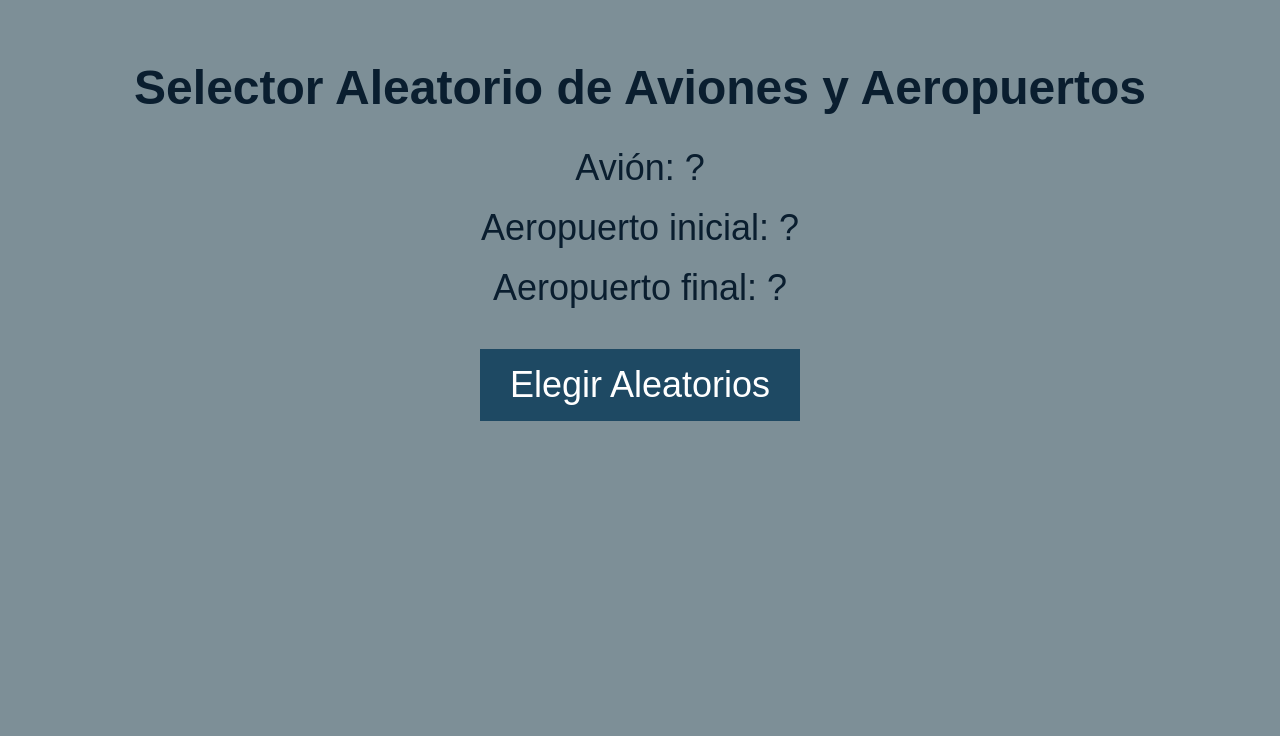
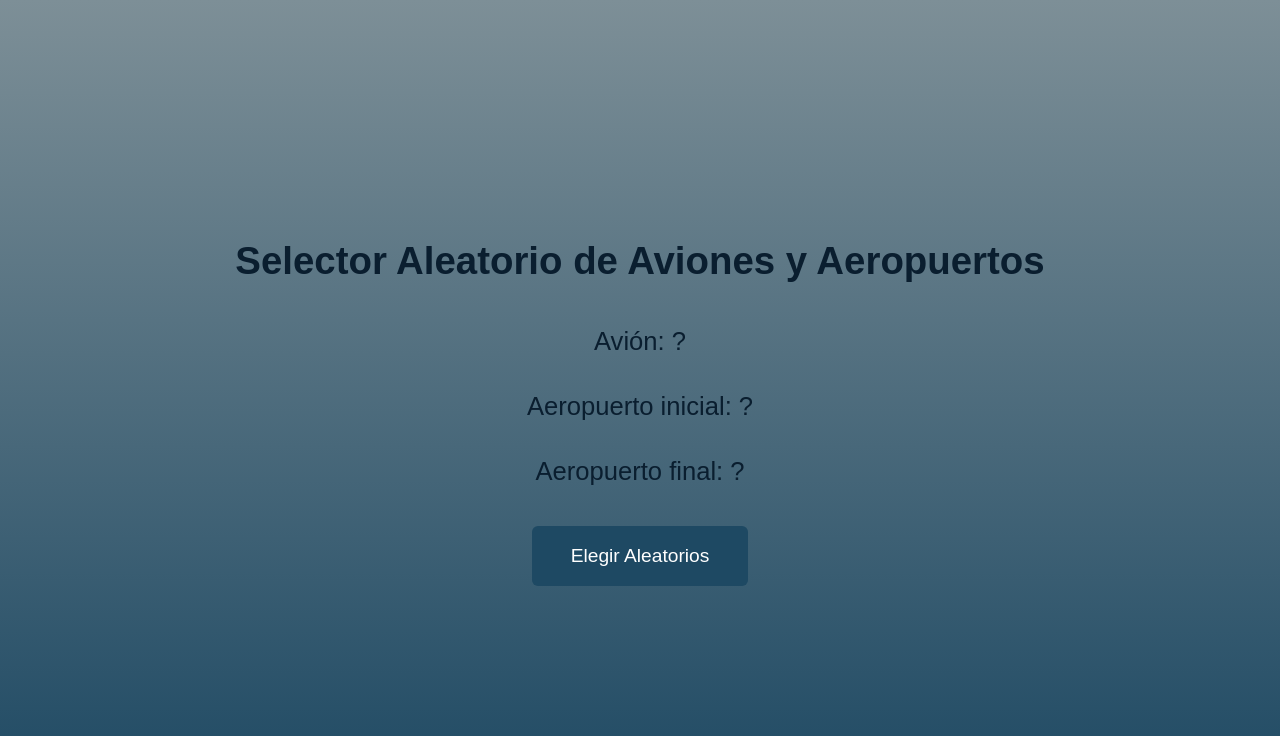
Before and after one commit to ProgramerHTMLPython/aviones_grades_pf, a plain HTML site: page index.html in a window 1280 px wide. Drawn offline with Linux system fonts and the light colour scheme.

Commit message:
Update index.html

```diff
--- a/index.html
+++ b/index.html
@@ -1,34 +1,51 @@
-<!DOCTYPE html>
-<html lang="es">
 <head>
 <meta charset="UTF-8" />
 <meta name="viewport" content="width=device-width, initial-scale=1" />
 <title>Selector Aleatorio de Aviones y Aeropuertos</title>
 <style>
+  html, body {
+    margin: 0;
+    padding: 0;
+    height: 100%;
+    font-family: Planer, sans-serif;
+    background: linear-gradient(180deg, #7D8F97 0%, #1E4963 100%);
+    color: #0A1E2F;
+    display: flex;
+    flex-direction: column;
+    justify-content: center;
+    align-items: center;
+    text-align: center;
+    font-size: clamp(1rem, 1.5vw, 1.5rem);
+  }
+
   body {
-    background-color: #7D8F97;
-    color: #0A1E2F; /* Azul oscuro */
-    font-family: 'Planer', sans-serif;
-    text-align: center;
+    box-sizing: border-box;
     padding: 20px;
-    font-size: 1.5em; /* Aumenta tamaño 1.5x */
   }
+
+  .label {
+    margin: 18px 0;
+    font-size: clamp(1rem, 2vw, 1.5rem);
+  }
+
   button {
     background-color: #1E4963;
     color: white;
     border: none;
-    padding: 15px 30px;
-    font-size: 1.5em;
+    padding: clamp(0.6rem, 1.5vw, 1rem) clamp(1.2rem, 3vw, 2rem);
+    font-size: clamp(1rem, 1.5vw, 1.5rem);
     cursor: pointer;
     margin-top: 22px;
+    border-radius: 6px;
+    transition: background-color 0.3s ease;
   }
-  .label {
-    font-size: 1.5em;
-    margin: 18px 0;
+
+  button:hover {
+    background-color: #155070;
   }
 </style>
 </head>
-<body>
+
 
 <h1>Selector Aleatorio de Aviones y Aeropuertos</h1>
 
```
